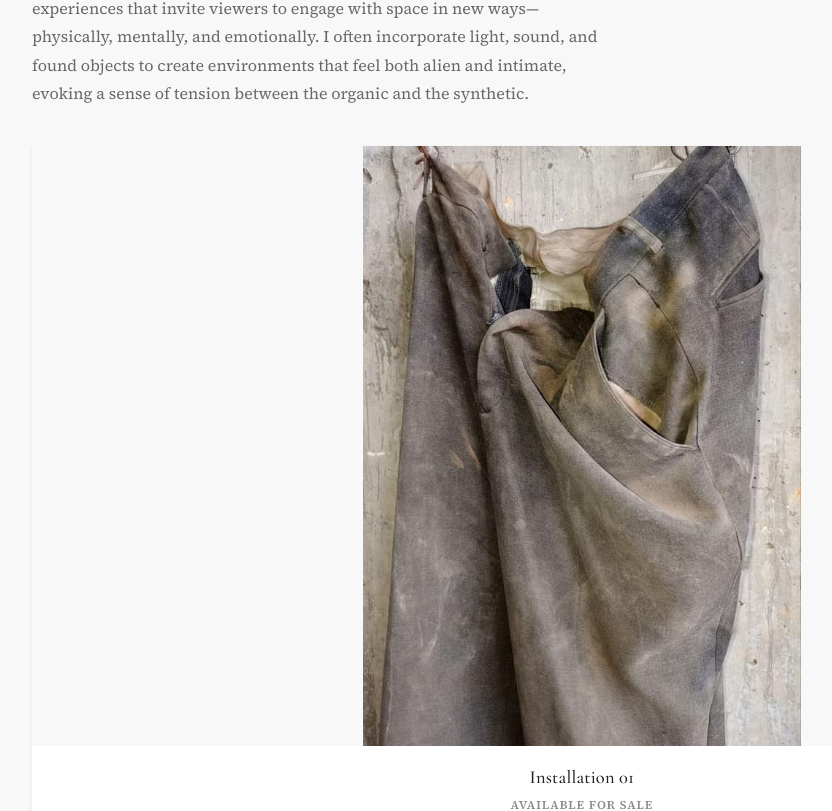
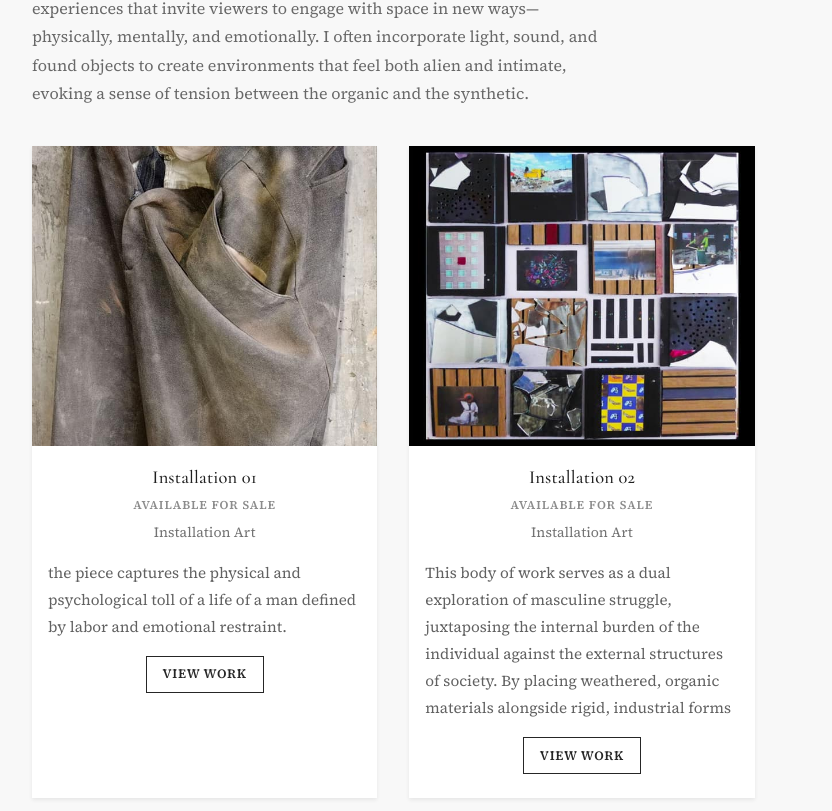
Before and after one commit to TallYoda/Yoseph, a React (Vite) app: page / in a window 1280 px wide. Shown: the part 7070-7881 px from the top of the page, without its empty margins (58-890 px from the left). Built offline with nearby package versions, Linux system fonts and the light colour scheme.

Commit message:
more edits to arrangement

```diff
--- a/src/components/gallery/ArtworkCard.tsx
+++ b/src/components/gallery/ArtworkCard.tsx
@@ -5,12 +5,14 @@ type ArtworkCardProps = {
   artwork: Artwork
   onClick: () => void
   showInstallationDetails?: boolean
+  installationPair?: boolean
 }
 
 export default function ArtworkCard({
   artwork,
   onClick,
   showInstallationDetails = false,
+  installationPair = false,
 }: ArtworkCardProps) {
   const meta = [artwork.medium, artwork.dimensions, artwork.year]
     .filter(Boolean)
@@ -18,7 +20,13 @@ export default function ArtworkCard({
 
   return (
     <div
-      className={`portfolio-item${showInstallationDetails ? ' portfolio-item--installation' : ''}`}
+      className={[
+        'portfolio-item',
+        showInstallationDetails ? 'portfolio-item--installation' : '',
+        installationPair ? 'portfolio-item--installation-pair' : '',
+      ]
+        .filter(Boolean)
+        .join(' ')}
     >
       <div className="card">
         <button
--- a/src/components/gallery/GalleryGrid.tsx
+++ b/src/components/gallery/GalleryGrid.tsx
@@ -76,17 +76,26 @@ export default function GalleryGrid({
             />
           )}
           <div className="portfolio-grid">
-            {group.artworks.map((artwork) => (
-              <ArtworkCard
-                key={artwork.id}
-                artwork={artwork}
-                showInstallationDetails={
-                  !hideCategoryIntros &&
-                  (group.category === 'installation' || showInstallationDetails)
-                }
-                onClick={() => onSelect(artwork)}
-              />
-            ))}
+            {group.artworks.map((artwork, artworkIndex) => {
+              const isInstallationGroup = group.category === 'installation'
+              const showDetails =
+                !hideCategoryIntros &&
+                (isInstallationGroup || showInstallationDetails)
+              const isInstallationPair =
+                isInstallationGroup &&
+                group.artworks.length >= 2 &&
+                artworkIndex >= group.artworks.length - 2
+
+              return (
+                <ArtworkCard
+                  key={artwork.id}
+                  artwork={artwork}
+                  showInstallationDetails={showDetails}
+                  installationPair={isInstallationPair}
+                  onClick={() => onSelect(artwork)}
+                />
+              )
+            })}
           </div>
         </section>
       ))}
--- a/src/styles/global.css
+++ b/src/styles/global.css
@@ -414,17 +414,17 @@ textarea {
   color: #ffffff;
 }
 
-.portfolio-item--installation {
+.portfolio-item--installation:not(.portfolio-item--installation-pair) {
   grid-column: 1 / -1;
 }
 
-.portfolio-item--installation .card-img-wrapper {
+.portfolio-item--installation:not(.portfolio-item--installation-pair) .card-img-wrapper {
   height: auto;
   min-height: 300px;
   max-height: 600px;
 }
 
-.portfolio-item--installation img {
+.portfolio-item--installation:not(.portfolio-item--installation-pair) img {
   height: auto;
   max-height: 600px;
   object-fit: contain;
```
